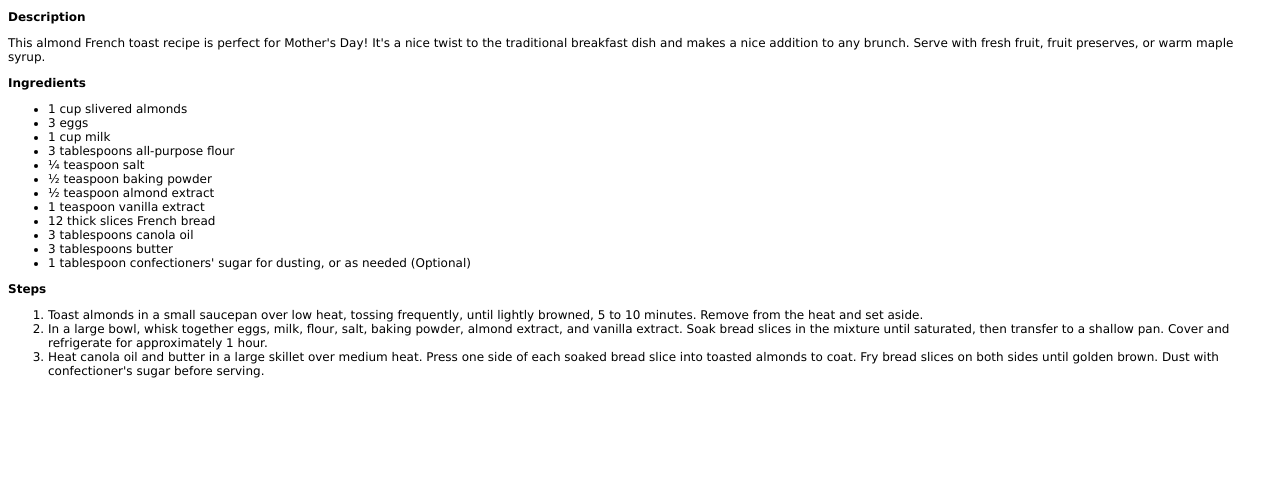
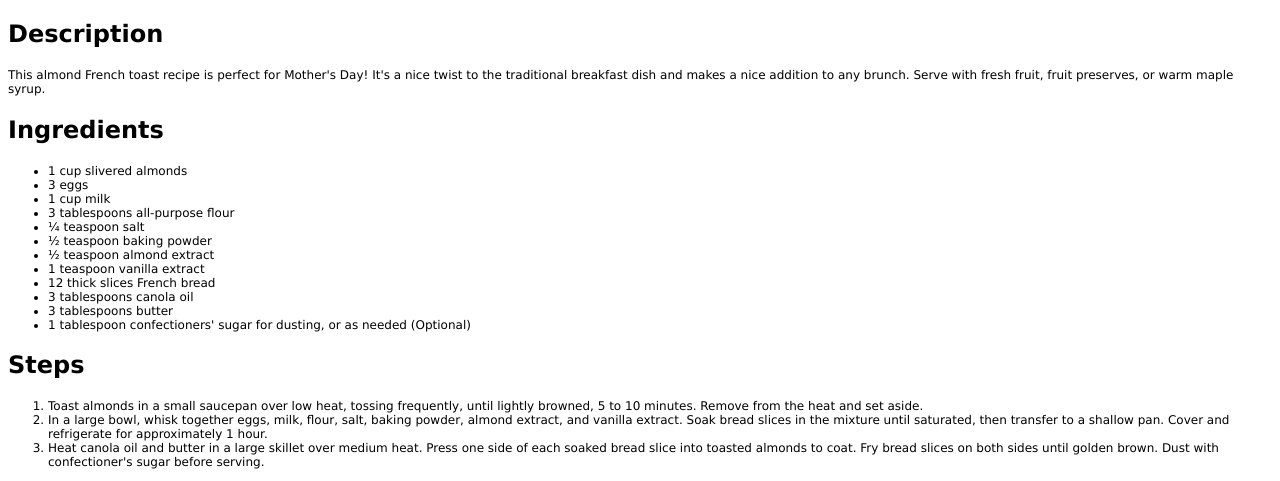
Before and after one commit to nox1d/odin-recipes, a plain HTML site: page recipes/almond-french-toast.html in a window 1280 px wide. Shown: the part 384-865 px from the top of the page. Before the commit the page ends 800 px from the top, so only its background shows below. Drawn offline with Linux system fonts and the light colour scheme.

Commit message:
Change font size for H2

```diff
--- a/styles.css
+++ b/styles.css
@@ -14,6 +14,12 @@ h1:hover {
     -webkit-text-stroke: 1px;
     -webkit-text-fill-color: transparent;
 }
+
+h2 {
+    font-size: 24px;
+    text-align: left;
+}
+
 
 #buttons li {
     list-style: none;
```
